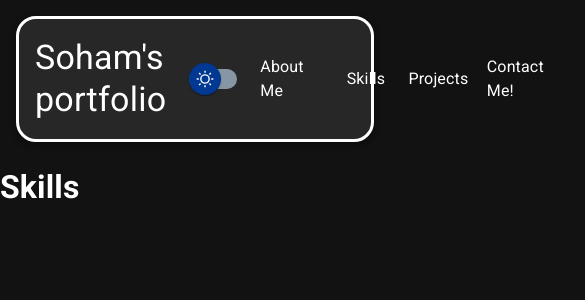
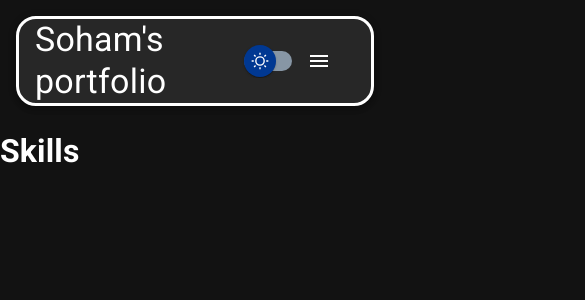
Before and after one commit to coderboy53/portfolio, a React (Vite) app: page /skills in a window 390 px wide. Shown: the top 300 px of the page, 585 px wide, since content can reach past the window. Built offline with nearby package versions, Linux system fonts and the light colour scheme.

Commit message:
setting up mobile responsiveness: ''

```diff
--- a/src/Navbar.jsx
+++ b/src/Navbar.jsx
@@ -2,13 +2,14 @@ import CssBaseline from "@mui/material/CssBaseline";
 import Box from "@mui/material/Box"
 import AppBar from "@mui/material/AppBar";
 import NavbarDesktop from "./components/NavbarDesktop";
+import NavbarMobile from "./components/NavbarMobile";
 const Navbar = () => {
     return (
         <>
             <CssBaseline />
             <Box sx={{m: 2}}>
                 <AppBar position="static" sx={{ display: 'flex', justifyContent: 'space-between', border: 3, borderRadius: 5, width: '100%'}}>
-                    <NavbarDesktop />
+                    <NavbarMobile />
                 </AppBar>
             </Box>
         </>
--- /dev/null
+++ b/src/components/NavbarMobile.jsx
@@ -0,0 +1,23 @@
+import Typography from "@mui/material/Typography";
+import Toolbar from "@mui/material/Toolbar";
+import ThemeToggleSwitch from './ThemeToggleSwitch';
+import { List, ListItem, IconButton } from '@mui/material';
+import MenuIcon from "@mui/icons-material/Menu";
+
+const NavbarMobile = () => {
+    return (
+        <Toolbar sx={{ display: 'flex', justifyContent: 'space-between' }}>
+            <Typography color="" variant="h4">Soham&apos;s portfolio</Typography>
+            <List component="nav">
+                <ListItem component="div">
+                    <ThemeToggleSwitch />
+                    <IconButton>
+                        <MenuIcon />
+                    </IconButton>
+                </ListItem>
+            </List>
+        </Toolbar>
+    );
+};
+
+export default NavbarMobile;
```
Also changed, not shown: src/components/NavbarMobile.js (deleted).
